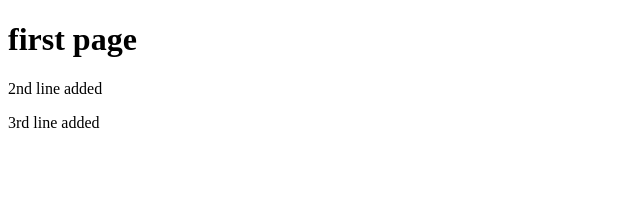
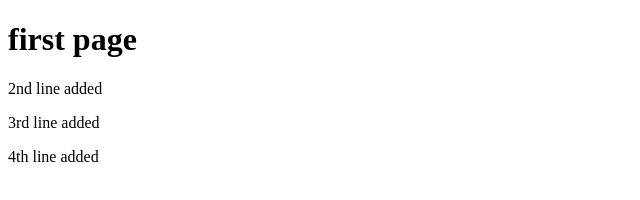
Before and after one commit to amigosbrunch/devops-overview, a plain HTML site: page gitAndGithub/index.html in a window 1280 px wide. Shown: the whole page, without its empty margins (0-640 px from the left). Drawn offline with Linux system fonts and the light colour scheme.

Commit message:
only index mod is added not hello file

```diff
--- a/gitAndGithub/index.html
+++ b/gitAndGithub/index.html
@@ -9,5 +9,6 @@
     <h1>first page</h1>
     <p>2nd line added</p>
     <p>3rd line added</p>
+    <p>4th line added</p>
 </body>
 </html>
```
